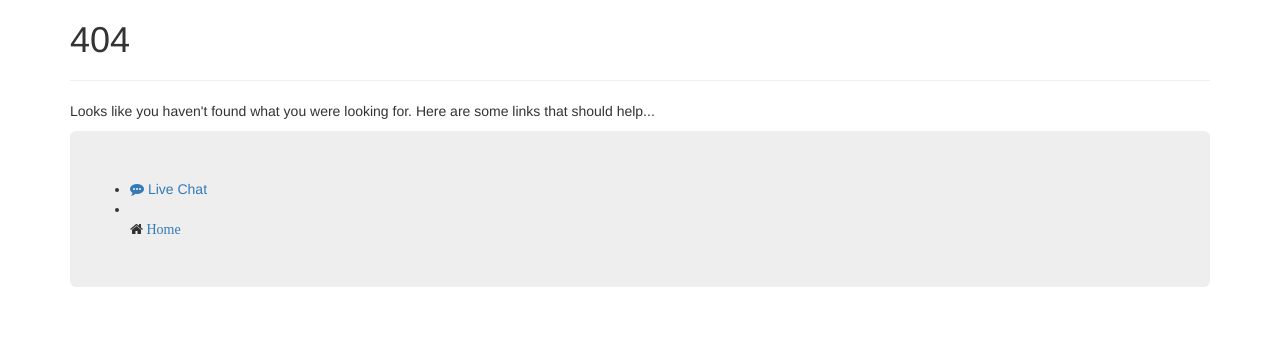
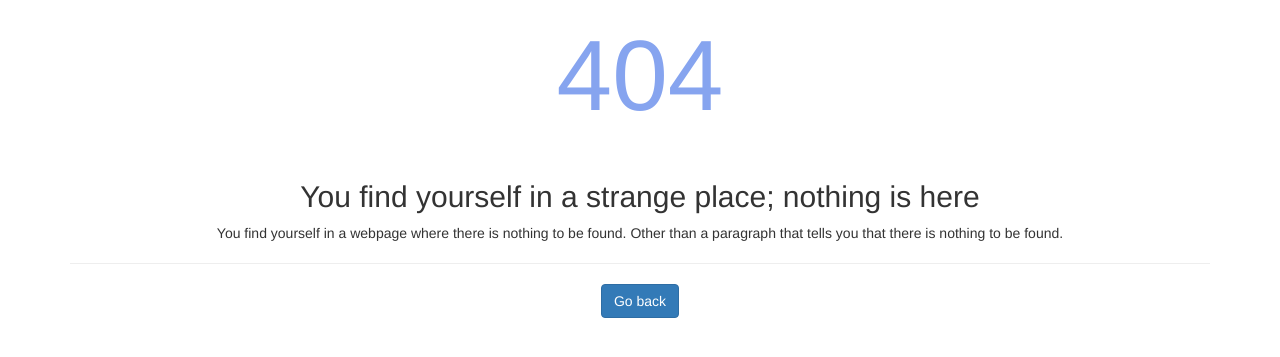
Before and after one commit to Euab/chatapp, a Flask app: template website/templates/404.html in a window 1280 px wide. Shown: the top 357 px of the page. Run offline with Flask 2, Linux system fonts and the light colour scheme; the template is opened without the code that fills it, so the values that code supplies are empty; some libraries are stand-ins or nearby versions.

Commit message:
Adding website error handling

```diff
--- /dev/null
+++ b/website/static/css/error-skin.css
@@ -0,0 +1,17 @@
+h1 {
+  color: #86a4ef;
+  text-align: center;
+}
+
+.btn-error {
+  background-color: #86a4ef;
+  background: #FFF;
+}
+
+p {
+  text-align: center;
+}
+
+h2 {
+  text-align: center;
+}
--- a/website/templates/404.html
+++ b/website/templates/404.html
@@ -1,14 +1,18 @@
-{% extends 'base.html' %}
+{% extends 'error-base.html' %}
 {% block content %}
 <div class="container">
-  <h1>404</h1>
-  <hr>
-  <p>
-    Looks like you haven't found what you were looking for. Here are some links that should help...
-  </p>
-  <ul class="jumbotron">
-    <li><a href="{{url_for('chat')}}"><i class="fa fa-commenting"></i> Live Chat</a></li>
-    <li><a href="{{url_for('index')}}"><li class="fa fa-home"></i> Home</a></li>
-  </ul>
+  <div class="not-found">
+    <h1 style="font-size: 100px">404</h1>
+    <br>
+    <h2>You find yourself in a strange place; nothing is here</h2>
+    <p>
+      You find yourself in a webpage where there is nothing to be found.
+      Other than a paragraph that tells you that there is nothing to be found.
+    </p>
+    <hr>
+    <p>
+      <a href="{{ url_for('index')}}" class="btn btn-primary btn-large">Go back</a>
+    </p>
+  </div>
 </div>
 {% endblock %}
--- /dev/null
+++ b/website/templates/error-base.html
@@ -0,0 +1,21 @@
+<!DOCTYPE html>
+<html>
+  <head>
+    <meta charset="utf-8">
+    <meta http-equiv="X-UA-Compatible" content="IE=edge">
+    <meta name="viewport" content="width=device-width, initial-scale=1">
+    <title>Live Chatroom</title>
+    <link rel="stylesheet" href="https://maxcdn.bootstrapcdn.com/bootstrap/3.3.7/css/bootstrap.min.css" integrity="sha384-BVYiiSIFeK1dGmJRAkycuHAHRg32OmUcww7on3RYdg4Va+PmSTsz/K68vbdEjh4u" crossorigin="anonymous">
+    <link rel="shortcut icon" type="img/png" href="{{ url_for('static', filename='img/favico.png') }}">
+    <link rel="stylesheet" href="https://maxcdn.bootstrapcdn.com/font-awesome/4.5.0/css/font-awesome.min.css">
+    <link rel="stylesheet" href="{{ url_for('static', filename='css/error-skin.css') }}">
+    <title>ChatApp | 404</title>
+    <!--[if lt IE 9]>
+      <script src="https://oss.maxcdn.com/html5shiv/3.7.3/html5shiv.min.js"></script>
+      <script src="https://oss.maxcdn.com/respond/1.4.2/respond.min.js"></script>
+    <![endif]-->
+  </head>
+  <body>
+    {% block content %}{% endblock %}
+  </body>
+</html>
```
